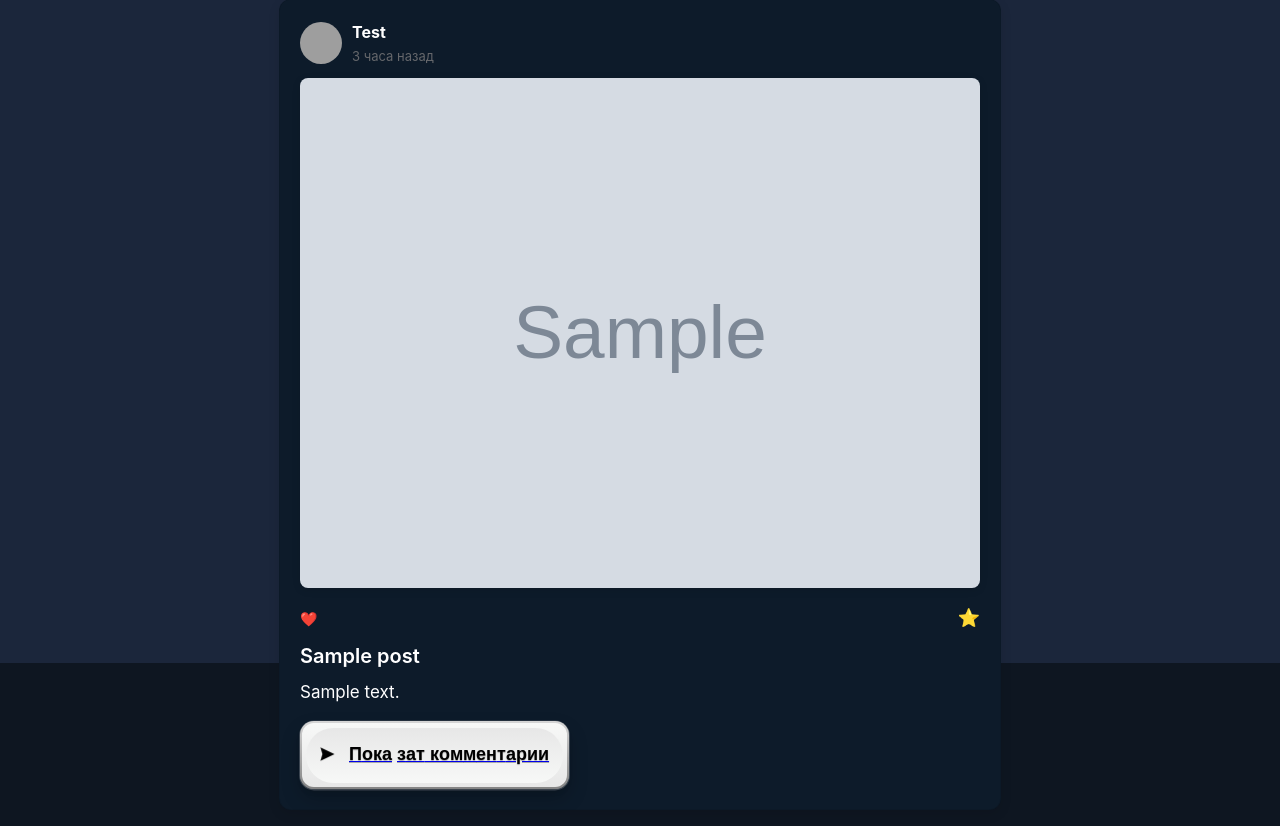
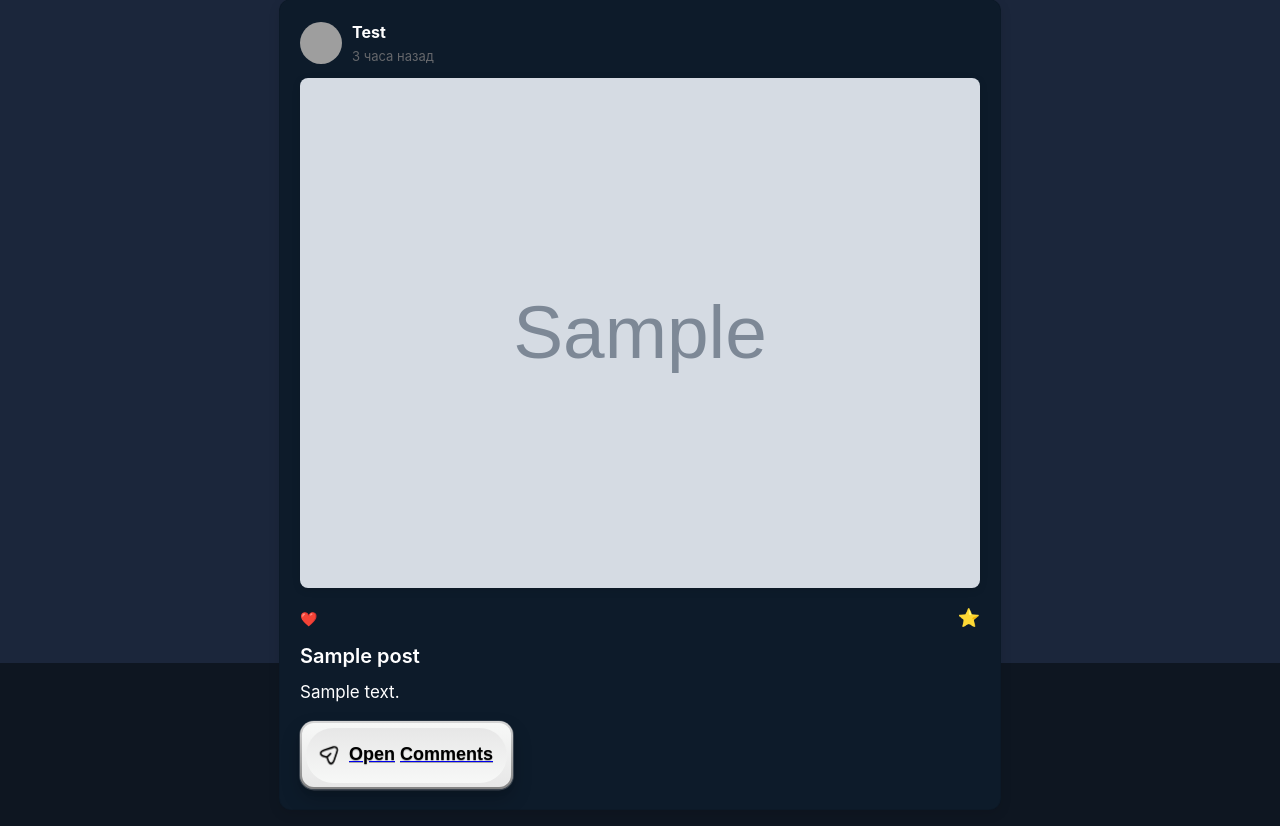
Before and after one commit to Xyrenzo/Test, a FastAPI app: template templates/post.html in a window 1280 px wide. Shown: the part 137-963 px from the top of the page. Run offline with FastAPI, Linux system fonts and the light colour scheme; data comes from the database, SQL or seed files in the repository; the template is opened without the code that fills it: most values are stand-ins (such as "Sample title", 1, 10 or a date in 2020); grey boxes marked "Sample" are stand-in pictures; some libraries are stand-ins or nearby versions; grey boxes are pictures that could not be loaded.

Commit message:
Update post.html

```diff
--- a/templates/post.html
+++ b/templates/post.html
@@ -49,52 +49,85 @@
         <div class="post-body">{{ post.body }}</div>
 
         <a href="/post/{{ post.id }}/comments/{{ lang }}?user_id={{ user_id }}">
+            <!-- From Uiverse.io by marcelodolza -->
             <button class="button">
-                <span class="state state--default">
-                    <span class="icon">
-                        <svg width="15" height="15" viewBox="0 0 24 24" fill="none">
-                            <path d="M21 11.5L3 3l2.5 8.5L3 20l18-8.5Z" fill="currentColor"/>
+                <div class="outline"></div>
+                <div class="state state--default">
+                    <div class="icon">
+                        <svg
+                            width="1em"
+                            height="1em"
+                            viewBox="0 0 24 24"
+                            fill="none"
+                            xmlns="http://www.w3.org/2000/svg"
+                        >
+                            <g style="filter: url(#shadow)">
+                                <path
+                                    d="M14.2199 21.63C13.0399 21.63 11.3699 20.8 10.0499 16.83L9.32988 14.67L7.16988 13.95C3.20988 12.63 2.37988 10.96 2.37988 9.78001C2.37988 8.61001 3.20988 6.93001 7.16988 5.60001L15.6599 2.77001C17.7799 2.06001 19.5499 2.27001 20.6399 3.35001C21.7299 4.43001 21.9399 6.21001 21.2299 8.33001L18.3999 16.82C17.0699 20.8 15.3999 21.63 14.2199 21.63ZM7.63988 7.03001C4.85988 7.96001 3.86988 9.06001 3.86988 9.78001C3.86988 10.5 4.85988 11.6 7.63988 12.52L10.1599 13.36C10.3799 13.43 10.5599 13.61 10.6299 13.83L11.4699 16.35C12.3899 19.13 13.4999 20.12 14.2199 20.12C14.9399 20.12 16.0399 19.13 16.9699 16.35L19.7999 7.86001C20.3099 6.32001 20.2199 5.06001 19.5699 4.41001C18.9199 3.76001 17.6599 3.68001 16.1299 4.19001L7.63988 7.03001Z"
+                                    fill="currentColor"
+                                ></path>
+                                <path
+                                    d="M10.11 14.4C9.92005 14.4 9.73005 14.33 9.58005 14.18C9.29005 13.89 9.29005 13.41 9.58005 13.12L13.16 9.53C13.45 9.24 13.93 9.24 14.22 9.53C14.51 9.82 14.51 10.3 14.22 10.59L10.64 14.18C10.5 14.33 10.3 14.4 10.11 14.4Z"
+                                    fill="currentColor"
+                                ></path>
+                            </g>
+                            <defs>
+                                <filter id="shadow">
+                                    <fedropshadow
+                                        dx="0"
+                                        dy="1"
+                                        stdDeviation="0.6"
+                                        flood-opacity="0.5"
+                                    ></fedropshadow>
+                                </filter>
+                            </defs>
                         </svg>
-                    </span>
+                    </div>
                     <p>
-                        <span style="--i:1">П</span>
-                        <span style="--i:2">о</span>
-                        <span style="--i:3">к</span>
-                        <span style="--i:4">а</span>
-                        <span style="--i:5">з</span>
-                        <span style="--i:6">а</span>
-                        <span style="--i:7">т</span>
-                        <span style="--i:8">&nbsp;</span>
-                        <span style="--i:9">к</span>
-                        <span style="--i:10">о</span>
-                        <span style="--i:11">м</span>
-                        <span style="--i:12">м</span>
-                        <span style="--i:13">е</span>
-                        <span style="--i:14">н</span>
-                        <span style="--i:15">т</span>
-                        <span style="--i:16">а</span>
-                        <span style="--i:17">р</span>
-                        <span style="--i:18">и</span>
-                        <span style="--i:19">и</span>
+                        <span style="--i:0">O</span>
+                        <span style="--i:1">p</span>
+                        <span style="--i:2">e</span>
+                        <span style="--i:3">n</span>
+                        <span style="--i:4">C</span>
+                        <span style="--i:5">o</span>
+                        <span style="--i:6">m</span>
+                        <span style="--i:7">m</span>
+                        <span style="--i:8">e</span>
+                        <span style="--i:9">n</span>
+                        <span style="--i:10">t</span>
+                        <span style="--i:11">s</span>
                     </p>
-                </span>
-                <span class="state state--sent">
-                    <span class="icon">
-                        <svg width="15" height="15" viewBox="0 0 24 24" fill="none">
-                            <path d="M5 13l4 4L19 7" stroke="currentColor" stroke-width="2"/>
+                </div>
+                <div class="state state--sent">
+                    <div class="icon">
+                        <svg
+                            xmlns="http://www.w3.org/2000/svg"
+                            fill="none"
+                            viewBox="0 0 24 24"
+                            height="1em"
+                            width="1em"
+                            stroke-width="0.5px"
+                            stroke="black"
+                        >
+                            <g style="filter: url(#shadow)">
+                                <path
+                                    fill="currentColor"
+                                    d="M12 22.75C6.07 22.75 1.25 17.93 1.25 12C1.25 6.07 6.07 1.25 12 1.25C17.93 1.25 22.75 6.07 22.75 12C22.75 17.93 17.93 22.75 12 22.75ZM12 2.75C6.9 2.75 2.75 6.9 2.75 12C2.75 17.1 6.9 21.25 12 21.25C17.1 21.25 21.25 17.1 21.25 12C21.25 6.9 17.1 2.75 12 2.75Z"
+                                ></path>
+                                <path
+                                    fill="currentColor"
+                                    d="M10.5795 15.5801C10.3795 15.5801 10.1895 15.5001 10.0495 15.3601L7.21945 12.5301C6.92945 12.2401 6.92945 11.7601 7.21945 11.4701C7.50945 11.1801 7.98945 11.1801 8.27945 11.4701L10.5795 13.7701L15.7195 8.6301C16.0095 8.3401 16.4895 8.3401 16.7795 8.6301C17.0695 8.9201 17.0695 9.4001 16.7795 9.6901L11.1095 15.3601C10.9695 15.5001 10.7795 15.5801 10.5795 15.5801Z"
+                                ></path>
+                            </g>
                         </svg>
-                    </span>
+                    </div>
                     <p>
-                        <span style="--i:1">О</span>
-                        <span style="--i:2">т</span>
-                        <span style="--i:3">к</span>
-                        <span style="--i:4">р</span>
-                        <span style="--i:5">ы</span>
-                        <span style="--i:6">т</span>
-                        <span style="--i:7">о</span>
+                        <span style="--i:5">W</span>
+                        <span style="--i:6">a</span>
+                        <span style="--i:7">i</span>
+                        <span style="--i:8">t</span>
                     </p>
-                </span>
-                <span class="outline"></span>
+                </div>
             </button>
         </a>
     </div>
```
